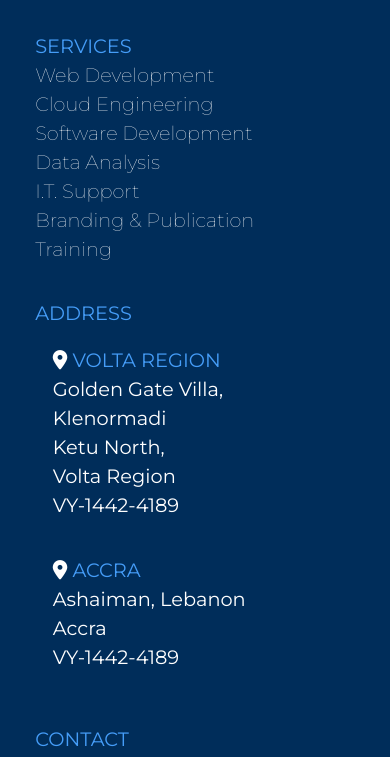
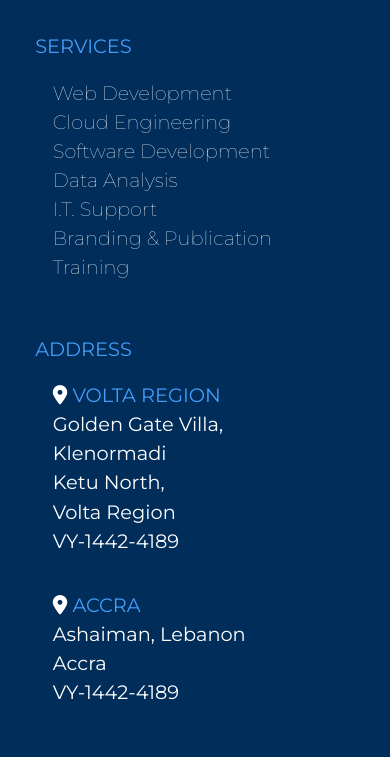
Before and after one commit to selormButsorGamenyah/projectWeb_aietechhub, a plain HTML site: page index.html in a window 390 px wide. Shown: the part 8283-9040 px from the top of the page. Drawn offline with nearby package versions, Linux system fonts and the light colour scheme.

Commit message:
added padding to the footer

```diff
--- a/css/index.css
+++ b/css/index.css
@@ -916,7 +916,7 @@ footer {
     font-size: smaller;
   }
 
-  .footer-company-address address, .footer-company-contact address {
+  .footer-company-address address, .footer-company-contact address, .footer-company-services ul {
     font-style: normal;
     padding: 1rem;
   }
```
